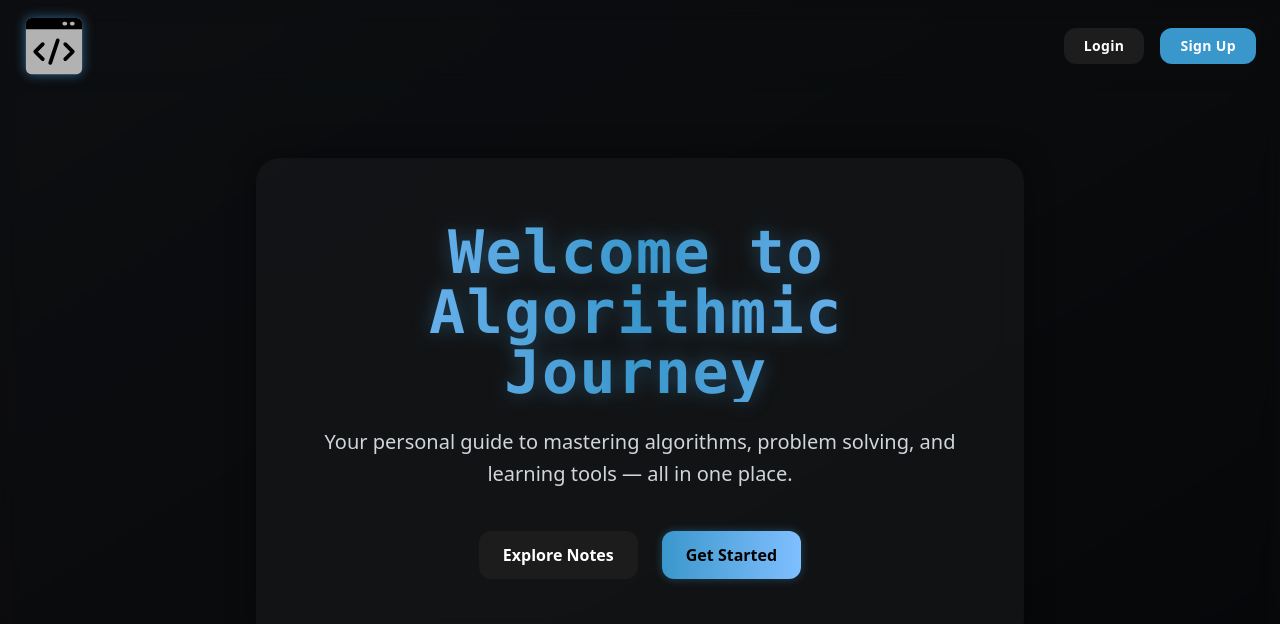
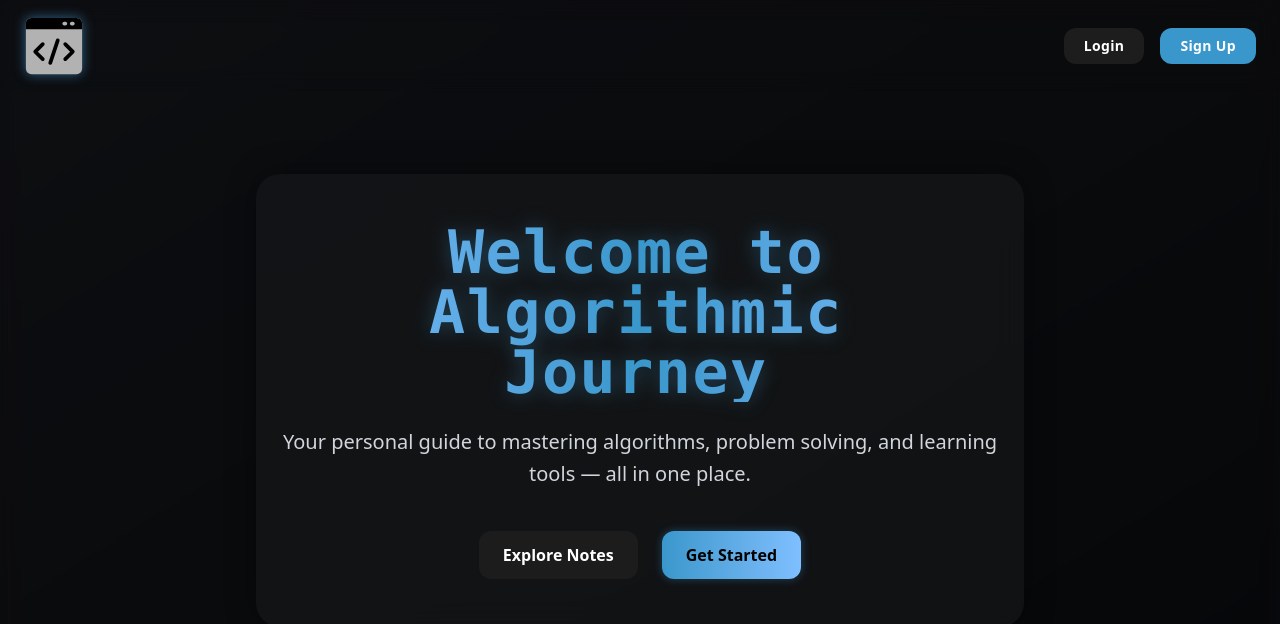
Before and after one commit to masteroojway/AlgorithmicJourney, a React (Vite) app in the folder frontend/: page / in a window 1280 px wide. Shown: the top 624 px of the page. Built offline with nearby package versions, Linux system fonts and the light colour scheme.

Commit message:
reduced padding for intro page main heading

```diff
--- a/frontend/src/pages/Intro.jsx
+++ b/frontend/src/pages/Intro.jsx
@@ -33,7 +33,7 @@ const DefaultLanding = () => {
 
       {/* Main Content */}
       <main className="z-10 w-full max-w-3xl text-center">
-        <div className="bg-[#18191c]/60 backdrop-blur-lg rounded-3xl shadow-[0_0_30px_rgba(0,0,0,0.4)] px-10 py-16 animate-fadeInUp">
+        <div className="bg-[#18191c]/60 backdrop-blur-lg rounded-3xl shadow-[0_0_30px_rgba(0,0,0,0.4)] px-6 py-12 animate-fadeInUp">
 
           <h1 className="text-4xl sm:text-6xl font-extrabold font-mono text-transparent bg-clip-text bg-gradient-to-r from-[#7fbfff] via-[#3997cc] to-[#7fbfff] animate-gradient tracking-normal sm:tracking-wide drop-shadow-[0_0_10px_rgba(77,184,255,0.3)] mb-6 pr-2 overflow-visible inline-block">
             Welcome to Algorithmic Journey
```
